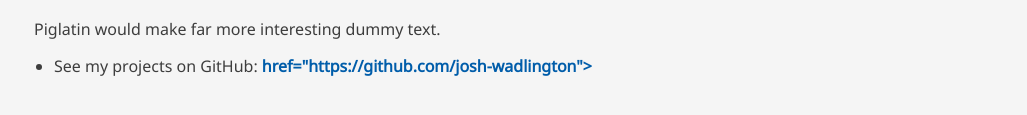
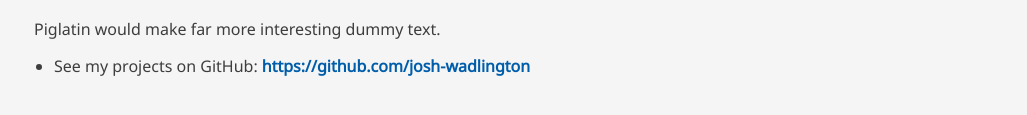
Before and after one commit to josh-wadlington/oak-hill-map, a plain HTML site: page index.html in a window 1280 px wide. Shown: the part 671-786 px from the top of the page, without its empty margins (126-1153 px from the left). Drawn offline with nearby package versions, Linux system fonts and the light colour scheme.

Commit message:
fix link
fix projects link for real this time

```diff
--- a/index.html
+++ b/index.html
@@ -79,7 +79,7 @@
 		<p>Piglatin would make far more interesting dummy text.</p>
 
 		<ul>
-			<li>See my projects on GitHub: <a> href="https://github.com/josh-wadlington"></a></li>
+			<li>See my projects on GitHub: <a>https://github.com/josh-wadlington</a></li>
 
 		</ul>
 	</section>
```
